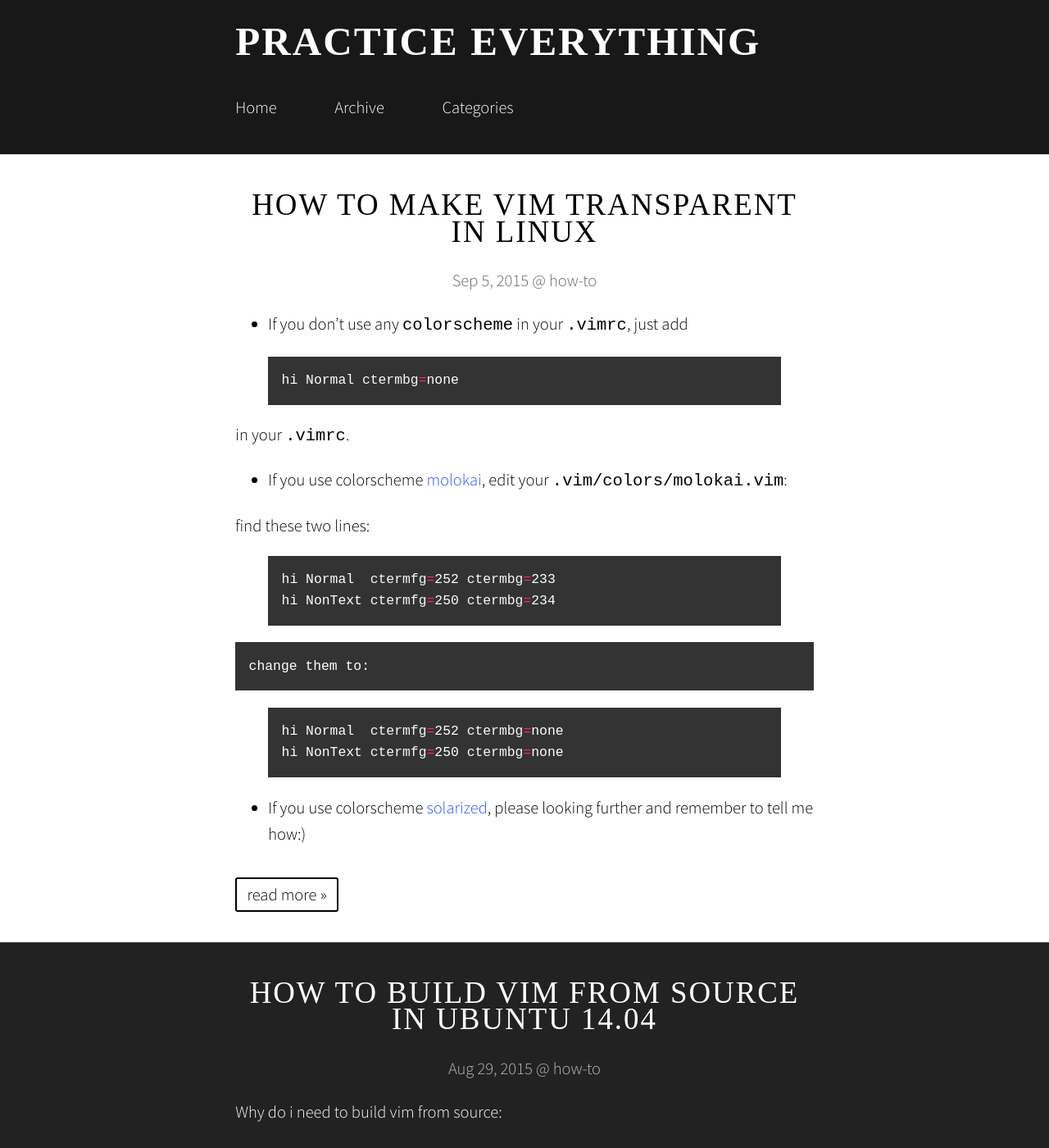
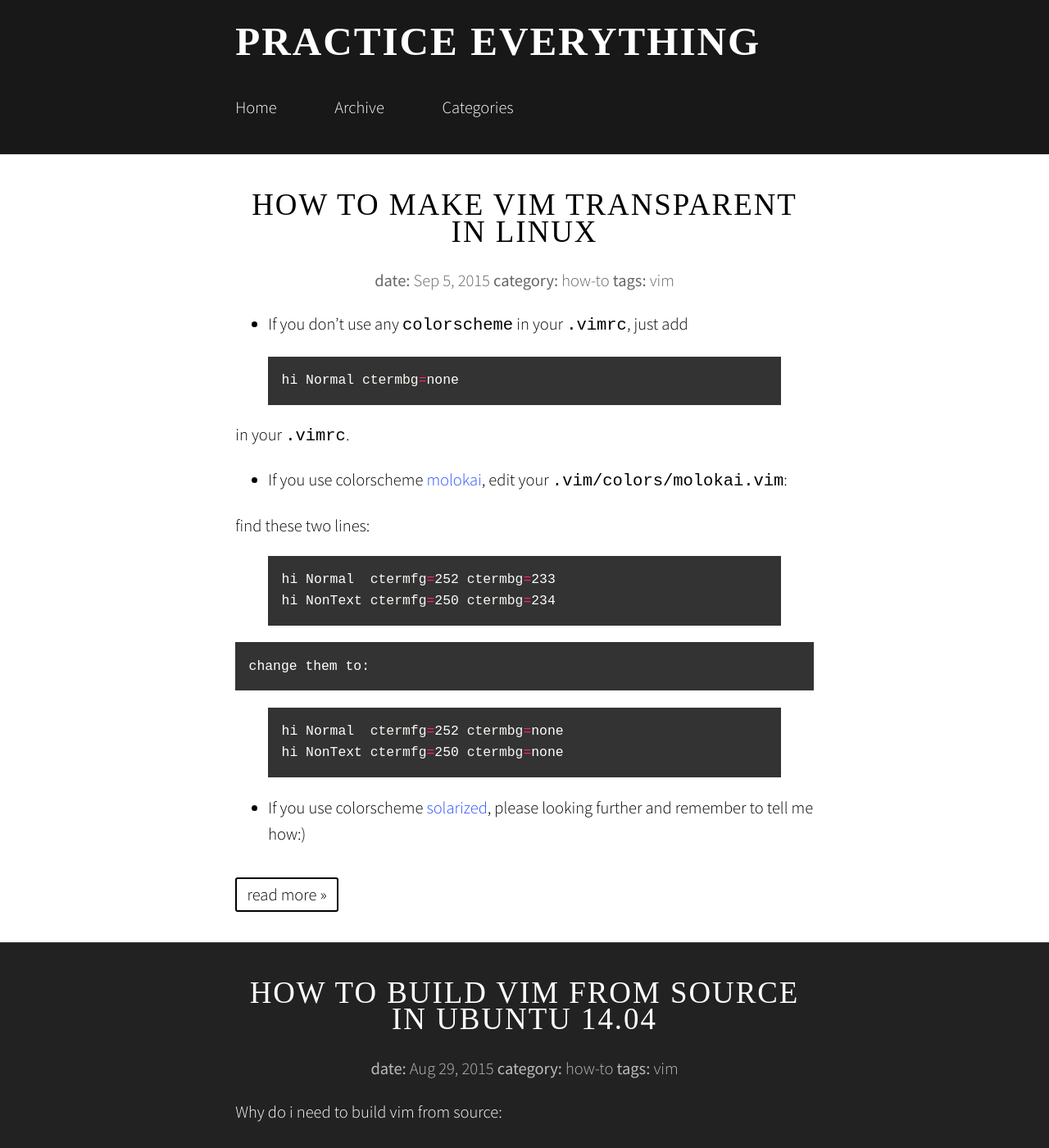
Before and after one commit to huangjinhui/huangjinhui.github.io, a Jekyll site: the page built from index.html, in a window 1280 px wide and 1400 px high. Shown: the whole window at 82% size. Built offline with Jekyll 4.4.1, drawn with Linux system fonts in a browser that asks for light colours; nearby versions of some CDN libraries; some web fonts are replaced; the list of posts is cut into pages by our own code; some of the changed text lies outside the part shown.

Commit message:
add tags in header
added in both index.html and /_layout/default.html, which is not cool,
      will change that soon.

```diff
--- a/_layouts/default.html
+++ b/_layouts/default.html
@@ -4,7 +4,8 @@ layout: blank
     <article>
       <header>
         <h2><a href="{{ page.url | prepend: site.baseurl }}">{{ page.title }}</a></h2>
-        <p>{% if page.author %}{{ page.author }} • {% endif %}{% if page.date %}<time datetime="{{ page.date | date_to_xmlschema }}">{{ page.date | date: "%b %-d, %Y" }}</time>{% endif %}{% if page.categories %} @ {{ page.categories | array_to_sentence_string }}{% endif %}</p>
+        <p>{% if page.author %}{{ page.author }} • {% endif %}{% if page.date %}<time datetime="{{ page.date | date_to_xmlschema }}"> <strong> date: </strong> {{ page.date | date: "%b %-d, %Y" }}</time>{% endif %}{% if page.categories %} <strong> category:</strong> {{ page.categories | array_to_sentence_string }}{% endif %}{% if page.tags %} <strong>tags:</strong> {{ page.tags | array_to_sentence_string }}{% endif %}</p>
+
       </header>
       <div>
 {{ content }}
--- a/_posts/2015-08-29-how-to-build-vim-from-source.md
+++ b/_posts/2015-08-29-how-to-build-vim-from-source.md
@@ -2,6 +2,7 @@
 title: "How to build vim from source in ubuntu 14.04"
 date: 2015-08-29
 categories: how-to
+tags: [vim]
 ---
 
 Why do i need to build vim from source:
--- a/_posts/2015-09-05-how-to-make-vim-transparent.md
+++ b/_posts/2015-09-05-how-to-make-vim-transparent.md
@@ -2,6 +2,7 @@
 title:  "How to make vim transparent in linux"
 date:   2015-09-05 00:57:00
 categories: how-to
+tags: [vim]
 ---
 
 * If you don't use any `colorscheme` in your `.vimrc`, just add
--- a/index.html
+++ b/index.html
@@ -5,7 +5,7 @@ layout: blank
     <article>
       <header>
         <h2><a href="{{ page.url | prepend: site.baseurl }}">{{ page.title }}</a></h2>
-        <p>{% if page.author %}{{ page.author }} • {% endif %}{% if page.date %}<time datetime="{{ page.date | date_to_xmlschema }}">{{ page.date | date: "%b %-d, %Y" }}</time>{% endif %}{% if page.categories %} @ {{ page.categories | array_to_sentence_string }}{% endif %}</p>
+        <p>{% if page.author %}{{ page.author }} • {% endif %}{% if page.date %}<time datetime="{{ page.date | date_to_xmlschema }}"> <strong> date: </strong> {{ page.date | date: "%b %-d, %Y" }}</time>{% endif %}{% if page.categories %} <strong> category:</strong> {{ page.categories | array_to_sentence_string }}{% endif %}{% if page.tags %} <strong>tags:</strong> {{ page.tags | array_to_sentence_string }}{% endif %}</p>
       </header>
       <div>
 {{ page.excerpt }}
```
Also changed, not shown: 9 other files.
